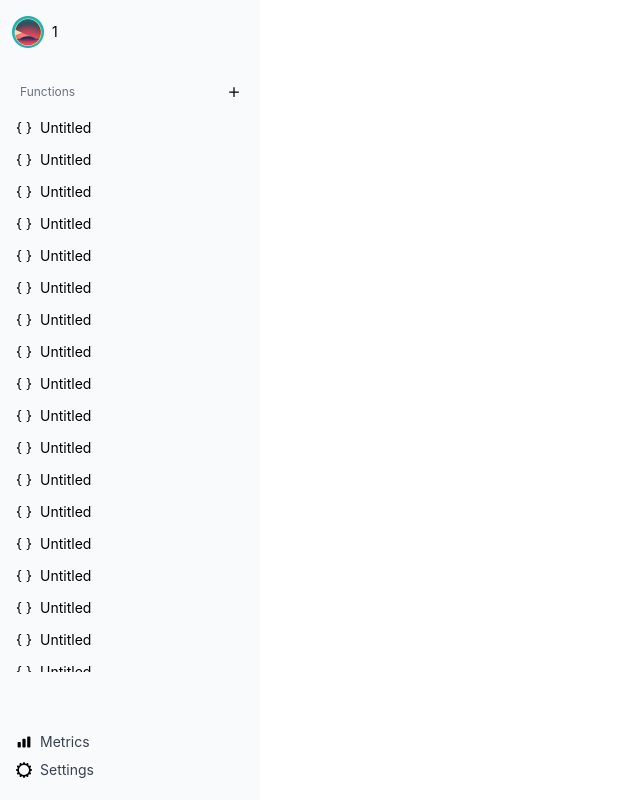
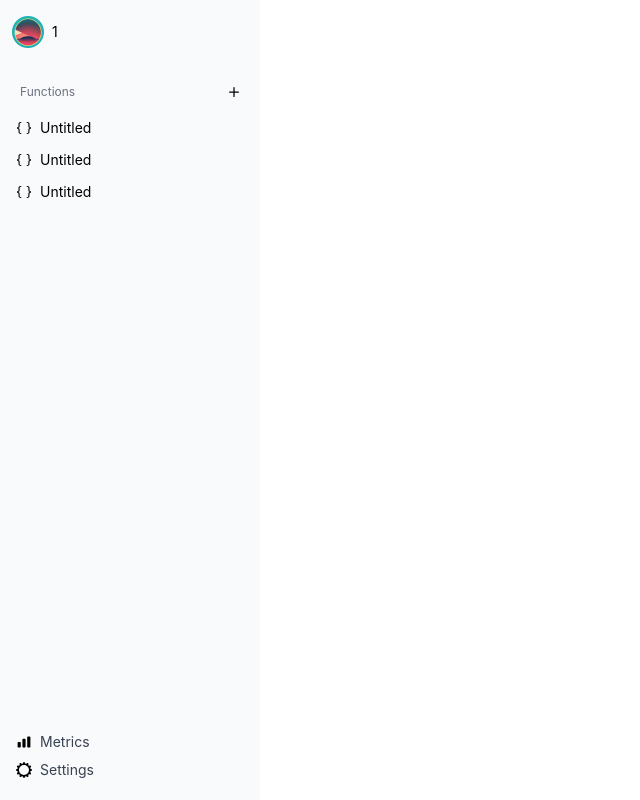
Before and after one commit to metavoiceio/llmhub, a Next.js app in the folder client/hub/: page /1 in a window 1280 px wide. Shown: the whole page, without its empty margins (0-640 px from the left). Built offline with nearby package versions, Linux system fonts and the light colour scheme.

Commit message:
feat: route /:workspaceId SSR

```diff
--- a/client/hub/common/constants.js
+++ b/client/hub/common/constants.js
@@ -1 +1,2 @@
 export const WORKSPACE_ID = 'test_id';
+export const BASE_API_URL = 'http://localhost:3000/api/internal'
--- a/client/hub/components/sidebar.js
+++ b/client/hub/components/sidebar.js
@@ -3,19 +3,27 @@ import { HiChartBar } from 'react-icons/hi';
 import { BsGearWide, BsBraces, BsThreeDots } from 'react-icons/bs';
 import logo from "../public/logo.png";
 
-export default function AuthSideBar({ workspaceId }) {
-  const renderFunction = () => {
+export default function AuthSideBar({ workspaceId, functions }) {
+  const renderFunctions = () => {
+    return functions.map((funcData, index) => {
       return (
-      <div role={"button"} tabIndex={0} className="group p-1 rounded flex items-center text-start dark:hover:bg-gray-800 hover:bg-gray-100 gap-1">
+        <div
+          key={funcData.id}
+          id={funcData.id}
+          role={"button"}
+          tabIndex={0}
+          className="group p-1 rounded flex items-center text-start dark:hover:bg-gray-800 hover:bg-gray-100 gap-1"
+        >
           <div className="p-1 h-6 flex items-center justify-center rounded" >
             <BsBraces />
           </div>
           <div className="flex flex-1 leading-none text-sm">
-          Untitled
+            {funcData.name}
           </div>
           <button className='p-1 opacity-0 group-hover:opacity-100 group-hover:border group-hover:bg-gray-200 rounded-lg'><BsThreeDots /></button>
         </div>
       );
+    })
   }
 
   return (
@@ -26,8 +34,9 @@ export default function AuthSideBar({ workspaceId }) {
           <Image src={logo} alt="LLMHub logo" className="inline mr-1" />
           &nbsp;{workspaceId}
         </a>
+
+        {/* functions */}
         <div className="pt-8 grow">
-          {/* title */}
           <div className='px-2 pb-2 flex flex-row items-center justify-between'>
             <div className="text-gray-500 text-xs p-1">Functions</div>
             <div
@@ -39,35 +48,13 @@ export default function AuthSideBar({ workspaceId }) {
               </svg>
             </div>
           </div>
+
           {/* render functions */}
           <div className='max-h-[70vh] overflow-y-auto'>
-            {renderFunction()}
-            {renderFunction()}
-            {renderFunction()}
-            {renderFunction()}
-            {renderFunction()}
-            {renderFunction()}
-            {renderFunction()}
-            {renderFunction()}
-            {renderFunction()}
-            {renderFunction()}
-            {renderFunction()}
-            {renderFunction()}
-            {renderFunction()}
-            {renderFunction()}
-            {renderFunction()}
-            {renderFunction()}
-            {renderFunction()}
-            {renderFunction()}
-            {renderFunction()}
-            {renderFunction()}
-            {renderFunction()}
-            {renderFunction()}
-            {renderFunction()}
-            {renderFunction()}
-            {renderFunction()}
+            {renderFunctions()}
           </div>
         </div>
+
         {/* aux actions pane */}
         <div className="flex flex-col pt-6 mb-4">
           <a className="flex items-center px-2 interact-bounce hover:bg-gray-100 dark:hover:bg-gray-800 py-1 rounded" href="workspace/metrics">
--- a/client/hub/pages/[workspaceId]/index.js
+++ b/client/hub/pages/[workspaceId]/index.js
@@ -1,15 +1,27 @@
 // sidebar - move to top on mobile view
 import { useRouter } from "next/router";
+import { BASE_API_URL } from "../../common/constants";
 import AuthSideBar from "../../components/sidebar";
 
-export default function Workspace() {
+export default function Workspace({ functions }) {
   const router = useRouter();
   const { workspaceId } = router.query;
 
   return (
     <div className="flex flex-col sm:flex-row min-h-screen">
-      <AuthSideBar workspaceId={workspaceId} />
+      <AuthSideBar workspaceId={workspaceId} functions={functions} />
       <div className="h-full flex flex-col flex-1" />
     </div>
   );
 }
+
+export async function getServerSideProps({ params }) {
+  const req = await fetch(`${BASE_API_URL}/functions`, { method: 'GET' });
+  const data = JSON.parse(await req.json());
+
+  return {
+    props: {
+      functions: data
+    }
+  };
+}
--- a/client/hub/pages/api/v0/functions.js
+++ b/client/hub/pages/api/internal/functions.js
@@ -1,20 +1,24 @@
 // Next.js API route support: https://nextjs.org/docs/api-routes/introduction
 const handleGet = (req) => {
   const rand = Math.floor(Math.random() * 10);
-  return [...Array(rand).keys()].map((value, index) => {
+  const ret =  [...Array(rand).keys()].map((value, index) => {
     return {
       id: value,
       name: 'Untitled'
     }
   });
+
+  return JSON.stringify(ret);
 }
 
 const handlePost = async (req) => {
   console.log(await req.json());
-  return {
+  const ret = {
     id: Math.floor(Math.random() * 10),
     name: 'Untitled'
   };
+
+  return JSON.stringify(ret);
 }
 
 export default async function handler(req, res) {
```
Lines whose indentation alone changed are shown as unchanged.
